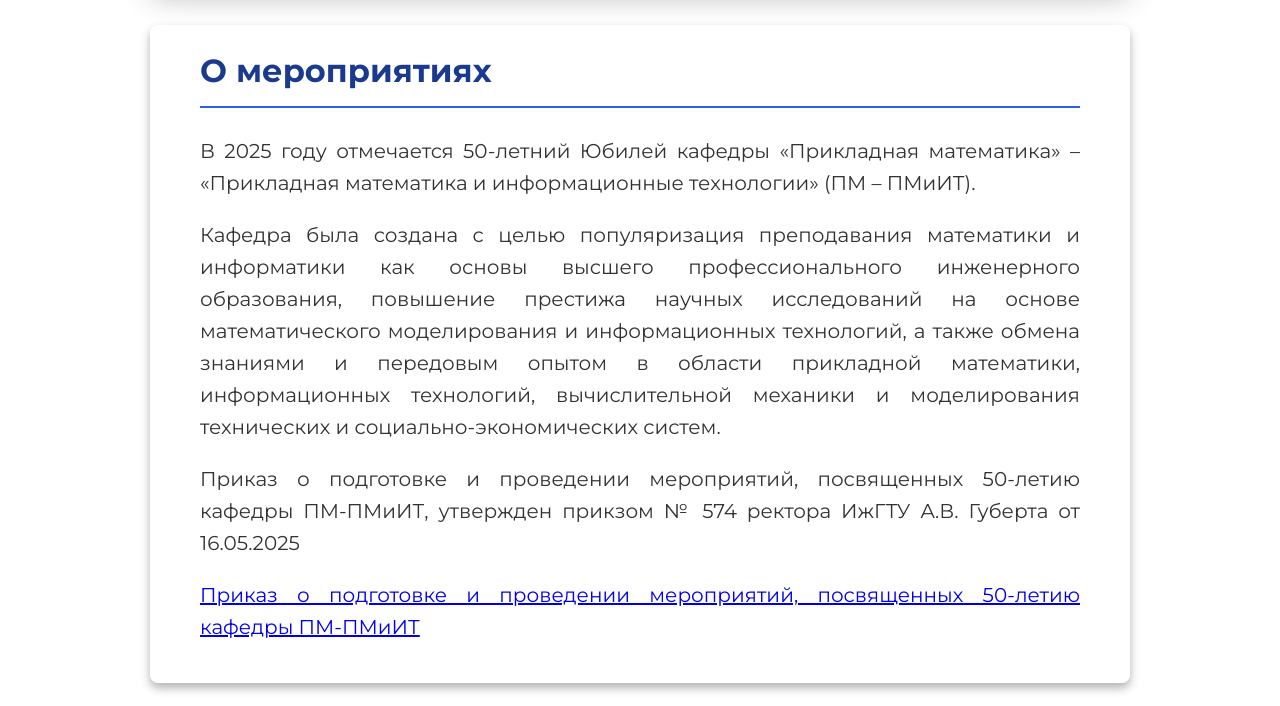
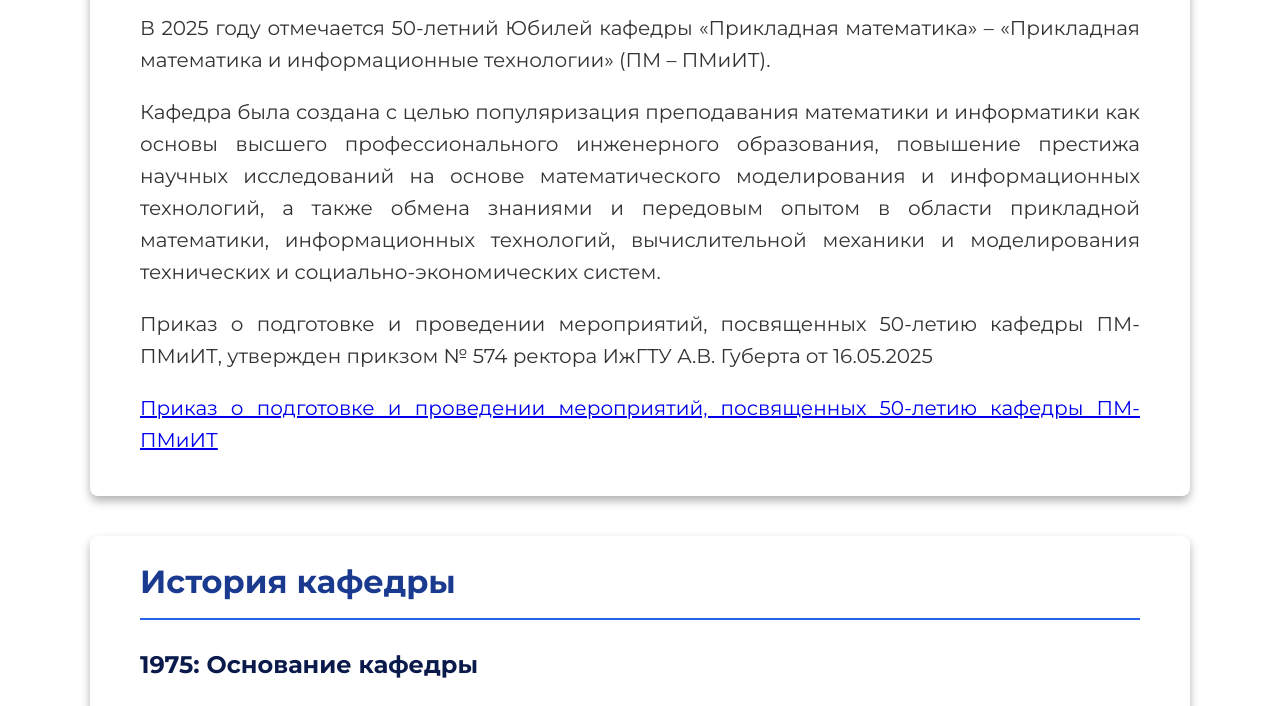
Before and after one commit to rustam-mansurov/PMiIT, a plain HTML site: page index.html in a window 1280 px wide. Shown: the part 936-1642 px from the top of the page. Drawn offline with nearby package versions, Linux system fonts and the light colour scheme; a script that the page names is missing.

Commit message:
Update main.css

```diff
--- a/styles/main.css
+++ b/styles/main.css
@@ -24,7 +24,6 @@ body {
 .page-content {
   max-width: 1100px;
   margin: 0 auto;
-  padding: 20px 150px;
   background: white;
   box-shadow: none;
   min-height: 100vh;
```
